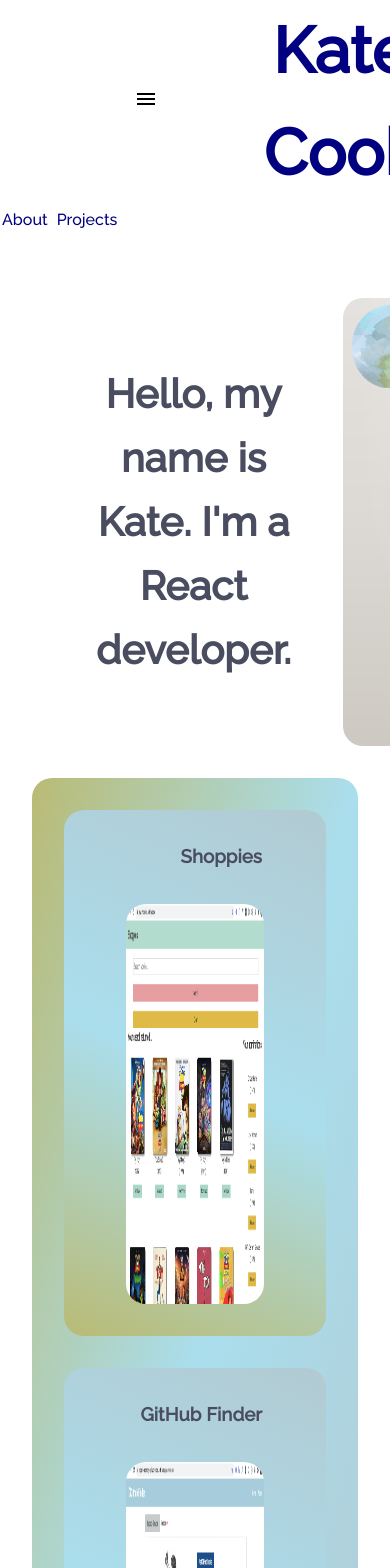
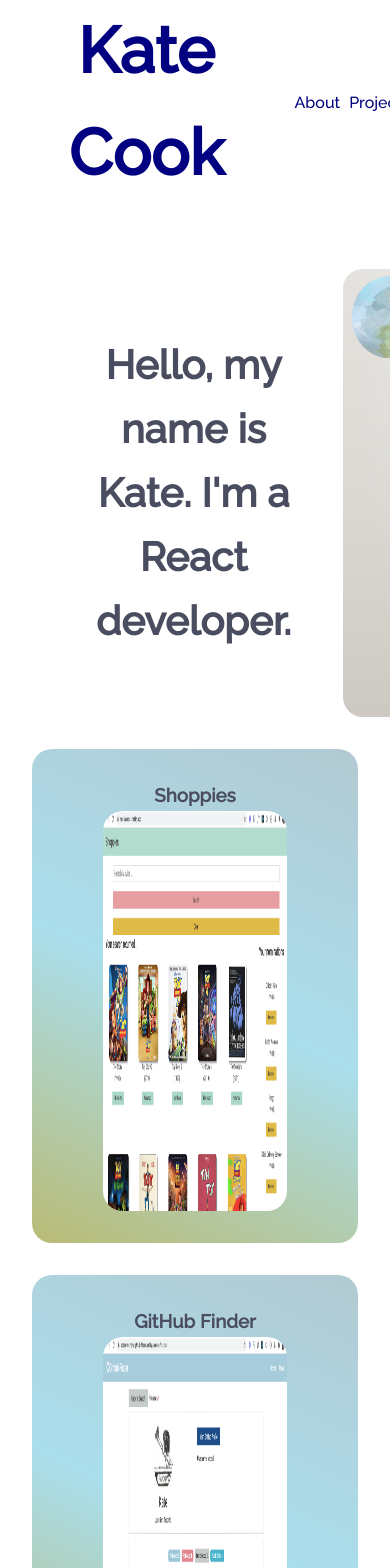
Before and after one commit to kecook/my-portfolio, a React (Create React App) app: page / in a window 390 px wide. Shown: the top 1568 px of the page. Built offline with nearby package versions, Linux system fonts and the light colour scheme.

Commit message:
working on the map function and hamburger menu

```diff
--- a/src/comps/displayPhoto/DisplayMultiPhotos.js
+++ b/src/comps/displayPhoto/DisplayMultiPhotos.js
@@ -5,9 +5,9 @@ import '../home/Home.css';
 
 const DisplayMultiPhotos = () => {
   return (
-    <div className='projectTwo'>
+    <div className='z'>
       {/* if (photoData.main === true : */}
-      {/* taking the info from data js that's called projectData and taking each individual object and assigning it the name singleProject */}
+      {/* taking the info from data js that's called projectData and taking each individual object and assigning it the name */}
       {projectData.map((singleProject) => (
         <DisplayPhoto key={singleProject.id} photoData={singleProject} />
       ))}
--- a/src/comps/displayPhoto/DisplayPhoto.js
+++ b/src/comps/displayPhoto/DisplayPhoto.js
@@ -6,11 +6,11 @@ const DisplayPhoto = ({ photoData }) => {
 
   console.log(photoData, 'here');
   return (
-    <div className='photoSection'>
+    <div>
       <div className='projectOne'>
         <Link to={link} className='link'>
-          <h3 className='projectOneTitle'>{title}</h3>
-          <div className='photoWrapper'>
+          <h3 className='z'>{title}</h3>
+          <div className='z'>
             <img className='projectOnePhoto' src={mainPhoto.photo}></img>
           </div>
         </Link>
--- a/src/comps/gitHubFinder/GitHubFinder.js
+++ b/src/comps/gitHubFinder/GitHubFinder.js
@@ -3,6 +3,9 @@ import GitHubProfile from '../../assets/GitHubProfile.png';
 import GithubSearch from '../../assets/GithubSearch.png';
 import './GitHubFinder.css';
 import GitHubIcon from '@material-ui/icons/GitHub';
+import ProjectThumbNail from '../projects/ProjectThumbNail';
+import DisplayMultiPhotos from '../displayPhoto/DisplayMultiPhotos';
+import MultiProjectPar from '../projects/MultiProjectPar';
 
 const GitHubFinder = () => {
   return (
@@ -12,6 +15,9 @@ const GitHubFinder = () => {
           <h3>GitHub Finder</h3>
         </span>
         <h4>Designer|Developer 2020</h4>
+        <h2>adding in map here</h2>
+        <MultiProjectPar />
+        <h2>map ended</h2>
       </div>
       <img src={GithubSearch} className='photo photoFour'></img>
       <p className='description'>
--- a/src/comps/home/Home.css
+++ b/src/comps/home/Home.css
@@ -87,8 +87,8 @@ p {
   display: grid;
   padding: 2rem;
   border-radius: 20px;
-  background: linear-gradient(to right bottom, #b9bb75, #aadeed, #b2cad2);
-  background-blend-mode: soft-light, screen;
+  /* background: linear-gradient(to right bottom, #b9bb75, #aadeed, #b2cad2);
+  background-blend-mode: soft-light, screen; */
   /* background: linear-gradient(45deg, #ed7b8b, #f3a89e, #f0a856); */
   /* background: linear-gradient(to right, #d5e4bc, #91a965, #9bb967); */
 }
--- a/src/comps/navbar/Menu.css
+++ b/src/comps/navbar/Menu.css
@@ -0,0 +1,3 @@
+.menu-content {
+  background-color: pink;
+}
--- a/src/comps/navbar/Navbar.js
+++ b/src/comps/navbar/Navbar.js
@@ -6,16 +6,12 @@ import Menu from '../layout/Menu';
 import MenuIcon from '@material-ui/icons/Menu';
 
 const Navbar = () => {
-  const { menu, setMenu } = useState(false);
+  // const { menu, setMenu } = useState(false);
+  const [menu, setMenu] = useState(false);
 
   return (
     <nav className='navbar'>
       <div className='navbar-wrapper'>
-        <motion.div className='menuWrapper' whileHover={{ scale: 1.2 }}>
-          <MenuIcon onClick={() => setMenu(true)} />
-          <Menu onClose={() => setMenu(false)} menu={menu} />
-        </motion.div>
-
         <h2 className='banner'>
           <Link to='/' className='linkHome'>
             Kate Cook
@@ -29,6 +25,8 @@ const Navbar = () => {
           <Link to='/projects' className='projects'>
             Projects
           </Link>
+          <MenuIcon></MenuIcon>
+          <Menu />
         </div>
       </div>
     </nav>
--- /dev/null
+++ b/src/comps/projects/MultiProjectPar.js
@@ -0,0 +1,18 @@
+import React from 'react';
+import projectData from '../../data/data';
+import ProjectThumbNail from './ProjectThumbNail';
+
+const MultiProjectPar = () => {
+  return (
+    <div>
+      {projectData.map((singleProjectInfo) => (
+        <ProjectThumbNail
+          key={singleProjectInfo.id}
+          projectData={singleProjectInfo}
+        />
+      ))}
+    </div>
+  );
+};
+
+export default MultiProjectPar;
--- /dev/null
+++ b/src/comps/projects/ProjectThumbNail.js
@@ -0,0 +1,16 @@
+import React from 'react';
+
+const ProjectThumbNail = ({ projectData }) => {
+  const { title, description, text, photos } = projectData;
+  console.log(projectData, 'here');
+  return (
+    <div>
+      <h3>{title}</h3>
+      <h4>{description}</h4>
+
+      <img src={photos} />
+      <p>{text}</p>
+    </div>
+  );
+};
+export default ProjectThumbNail;
```
Also changed, not shown: src/comps/navbar/Menu.js (+10 -16 lines).
